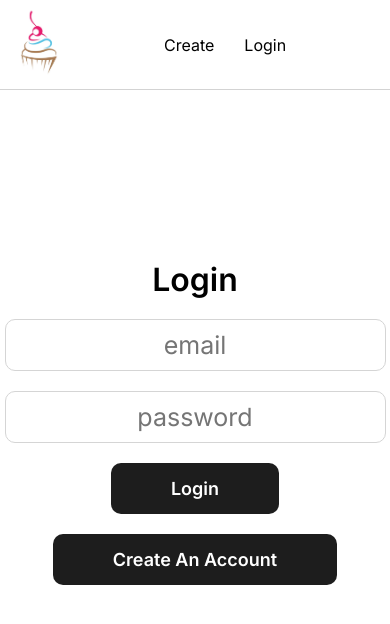
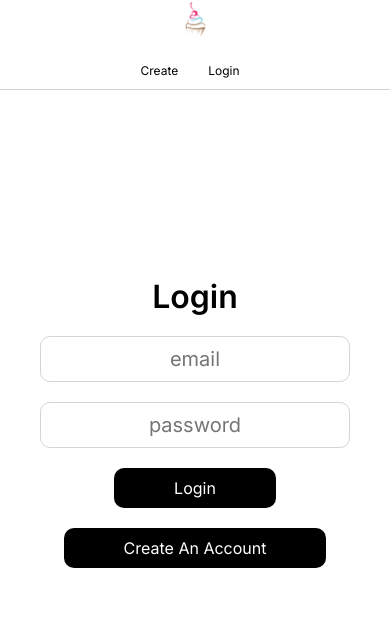
Before and after one commit to somethingofscientist/Ecommerce-Dashboard, a React (Create React App) app in the folder frontend/: page /login in a window 390 px wide. Shown: the top 624 px of the page. Built offline with nearby package versions, Linux system fonts and the light colour scheme.

Commit message:
create table with styles - [sahil]

```diff
--- a/frontend/package.json
+++ b/frontend/package.json
@@ -12,6 +12,7 @@
     "react": "^18.2.0",
     "react-data-table-component": "^7.5.4",
     "react-dom": "^18.2.0",
+    "react-icons": "^4.11.0",
     "react-router-dom": "^6.16.0",
     "react-scripts": "5.0.1",
     "react-toastify": "^9.1.3",
--- a/frontend/src/components/Header/Header.module.css
+++ b/frontend/src/components/Header/Header.module.css
@@ -35,7 +35,17 @@
 }
 
 @media (max-width: 420px) {
+    .header{
+        flex-wrap: wrap;
+    }
     .header .left {
-        width: 18%;
+        width: 10%;
+    }
+    .header .left img{
+        width: 100%;
+    }
+    .header .right{
+        width: 100%;
+        font-size: 12px;
     }
 }
--- a/frontend/src/index.css
+++ b/frontend/src/index.css
@@ -10,15 +10,10 @@
   color: inherit;
 }
 
-::selection {
-  color: rgb(255, 255, 255);
-  background: rgb(0, 0, 0);
-}
-
 input {
   padding: 10px;
   outline: none;
-  font-size: 25px;
+  font-size: 20px;
   border-radius: 10px;
   margin-bottom: 20px;
   border: 1px solid rgb(213, 213, 213);
--- a/frontend/src/screens/Create/Create.module.css
+++ b/frontend/src/screens/Create/Create.module.css
@@ -7,12 +7,11 @@
     align-items: center;
 }
 
-button {
+.form button {
     border-radius: 10px;
-    font-size: 18px;
-    padding: 15px 60px;
+    font-size: 16px;
+    padding: 10px 60px;
     border: none;
-    font-weight: bold;
     color: white;
     margin-bottom: 20px;
     background-color: rgb(29, 29, 29);
--- a/frontend/src/screens/addProduct/AddProduct.module.css
+++ b/frontend/src/screens/addProduct/AddProduct.module.css
@@ -1,4 +1,3 @@
-
 .form form {
     width: 100%;
     height: 100vh;
@@ -8,17 +7,17 @@
     align-items: center;
 }
 
-button {
+.form button {
     border-radius: 10px;
-    font-size: 18px;
-    padding: 15px 60px;
+    font-size: 16px;
+    padding: 10px 60px;
     border: none;
-    font-weight: bold;
     color: white;
     margin-bottom: 20px;
+    background-color: black;
 }
 
 button:hover {
-    background-color: rgba(88, 88, 88, 0.385) !important;
+    background-color: aqua !important;
     color: black;
 }
--- a/frontend/src/screens/homeScreen/HomeScreen.js
+++ b/frontend/src/screens/homeScreen/HomeScreen.js
@@ -2,28 +2,58 @@ import React, { useState, useEffect } from 'react';
 import styles from './HomeScreen.module.css';
 import DataTable from 'react-data-table-component';
 import axios from 'axios';
+import { AiFillDelete } from 'react-icons/ai'
+import { FiEdit2 } from 'react-icons/fi'
+
+
+
+export const HomeScreen = () => {
+  const [productData, setProductData] = useState([]);
+
+  const handleEdit = () => { }
+  const handleDelete = () => { }
 
   const columns = [
     {
       name: 'Product Name',
       selector: (row) => row.name,
+      sortable: true,
     },
     {
       name: 'Product Price',
       selector: (row) => row.price,
+      sortable: true,
     },
     {
       name: 'Company',
       selector: (row) => row.company,
+      sortable: true,
     },
     {
       name: 'Category',
       selector: (row) => row.category,
+      sortable: true,
+    },
+    {
+      name: 'Actions',
+      cell: (row) => (
+        <div
+          className={styles.table_icon_holder}
+        >
+          <div
+            className={styles.table_icon}
+            onClick={() => handleEdit(row)}>
+            <FiEdit2 />
+          </div>
+          <div
+            className={styles.table_icon}
+            onClick={() => handleDelete(row)}>
+            <AiFillDelete />
+          </div>
+        </div>
+      ),
     },
   ];
-
-export const HomeScreen = () => {
-  const [productData, setProductData] = useState([]);
 
   useEffect(() => {
     axios.get('http://localhost:9000/allProducts')
@@ -38,12 +68,24 @@ export const HomeScreen = () => {
 
   return (
     <div className={styles.homeScreen}>
-      <h1>HomeScreen Here ...</h1>
+      {/* <h1>HomeScreen Here ...</h1> */}
+      <div className={styles.table}>
         <DataTable
+          title="Product List"
           columns={columns}
           data={productData}
           pagination
+
+          // selectableRows
+          // dense
+          // customStyles={customStyles}
+
+          highlightOnHover
+          pointerOnHover
+          fixedHeader
+          fixedHeaderScrollHeight="1000px"
         />
+      </div>
     </div>
   );
 };
--- a/frontend/src/screens/homeScreen/HomeScreen.module.css
+++ b/frontend/src/screens/homeScreen/HomeScreen.module.css
@@ -1,7 +1,40 @@
-.homeScreen{
+.homeScreen {
     height: 100vh;
     display: flex;
     justify-content: center;
     align-items: center;
     flex-direction: column;
 }
+
+.homeScreen .table {
+    width: 80%;
+
+    text-align: left;
+    border-radius: 10px;
+    border: 1px solid rgb(224, 224, 224);
+}
+
+.table_icon_holder {
+    display: flex;
+    justify-content: center;
+    align-items: center;
+}
+
+.table_icon {
+    font-size: 19px;
+    margin-right: 10px;
+    cursor: pointer;
+}
+
+.table_icon:hover {
+    color: blueviolet;
+}
+
+@media (max-width:420px) {
+    .homeScreen .table {
+        width: 90%;
+        text-align: left;
+        border-radius: 10px;
+        border: 1px solid rgb(224, 224, 224);
+    }
+}
--- a/frontend/src/screens/loginScreen/Login.module.css
+++ b/frontend/src/screens/loginScreen/Login.module.css
@@ -7,13 +7,13 @@
     align-items: center;
 }
 
-button {
+.form button {
     border-radius: 10px;
-    font-size: 18px;
-    padding: 15px 60px;
+    font-size: 16px;
+    padding: 10px 60px;
     border: none;
-    font-weight: bold;
     color: white;
+    background-color: black;
     margin-bottom: 20px;
 }
 
```
Also changed, not shown: 1 other file (tests, documents, lock files or other folders). Lines whose indentation alone changed are shown as unchanged.
